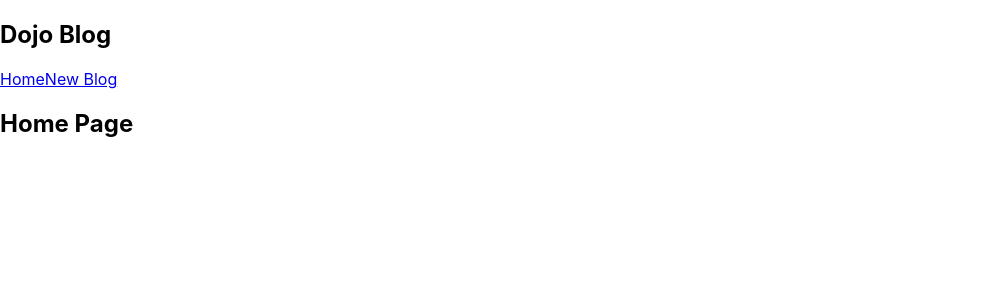
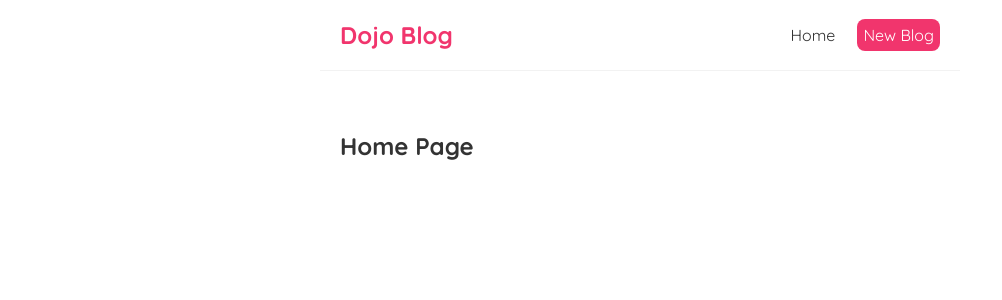
Before and after one commit to Anahidhemmat/React, a React (Create React App) app in the folder Ninja-tutorial/dojo-blog/: page / in a window 1280 px wide. Shown: the top 300 px of the page, without its empty margins (0-1002 px from the left). Built offline with nearby package versions, Linux system fonts and the light colour scheme.

Commit message:
adding css

```diff
--- a/Ninja-tutorial/dojo-blog/src/Navbar.js
+++ b/Ninja-tutorial/dojo-blog/src/Navbar.js
@@ -4,7 +4,16 @@
       <h1>Dojo Blog</h1>
       <div className="links">
         <a href="/">Home</a>
-        <a href="/create">New Blog</a>
+        <a
+          href="/create"
+          style={{
+            color: "white",
+            backgroundColor: "#f1356d",
+            borderRadius: "8px",
+          }}
+        >
+          New Blog
+        </a>
       </div>
     </nav>
   );
--- a/Ninja-tutorial/dojo-blog/src/index.css
+++ b/Ninja-tutorial/dojo-blog/src/index.css
@@ -1,13 +1,35 @@
-body {
+@import url("https://fonts.googleapis.com/css2?family=Quicksand:wght@300;400;500;600;700&display=swap");
+
+/* base styles */
+* {
   margin: 0;
-  font-family: -apple-system, BlinkMacSystemFont, 'Segoe UI', 'Roboto', 'Oxygen',
-    'Ubuntu', 'Cantarell', 'Fira Sans', 'Droid Sans', 'Helvetica Neue',
-    sans-serif;
-  -webkit-font-smoothing: antialiased;
-  -moz-osx-font-smoothing: grayscale;
+  font-family: "Quicksand";
+  color: #333;
 }
-
-code {
-  font-family: source-code-pro, Menlo, Monaco, Consolas, 'Courier New',
-    monospace;
+.navbar {
+  padding: 20px;
+  display: flex;
+  align-items: center;
+  max-width: 600px;
+  margin: 0 auto;
+  border-bottom: 1px solid #f2f2f2;
 }
+.navbar h1 {
+  color: #f1356d;
+}
+.navbar .links {
+  margin-left: auto;
+}
+.navbar a {
+  margin-left: 16px;
+  text-decoration: none;
+  padding: 6px;
+}
+.navbar a:hover {
+  color: #f1356d;
+}
+.content {
+  max-width: 600px;
+  margin: 40px auto;
+  padding: 20px;
+}
```
